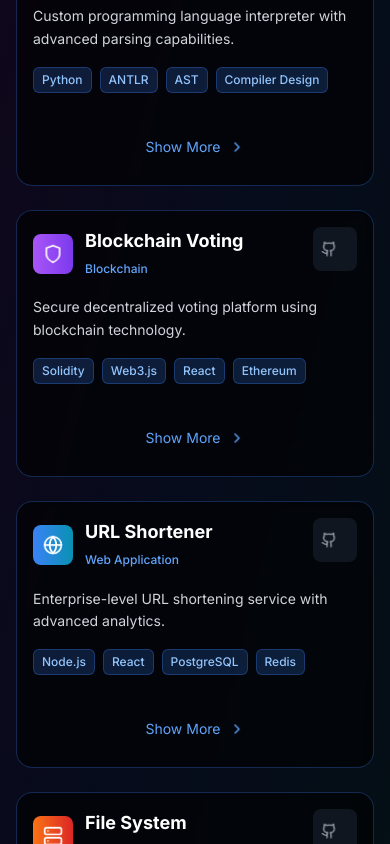
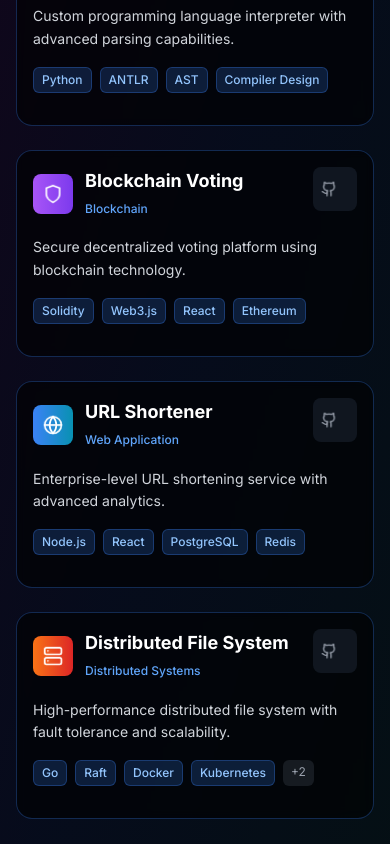
Before and after one commit to cLLeB/portfolio, a Next.js app: page / in a window 390 px wide. Shown: the part 4620-5464 px from the top of the page. Built offline with nearby package versions, Linux system fonts and the light colour scheme.

Commit message:
feat: mobile-projects

```diff
--- a/src/components/MobileProjectCards.tsx
+++ b/src/components/MobileProjectCards.tsx
@@ -6,23 +6,17 @@ import {
   Github,
   ExternalLink,
   Server,
-  Database,
-  Smartphone,
   Globe,
   Code,
   Shield,
   ChevronRight,
-  Star,
 } from "lucide-react";
-import { useState } from "react";
 
 const MobileProjectCards = () => {
   const [ref, inView] = useInView({
     triggerOnce: true,
     threshold: 0.1,
   });
-
-  const [expandedCard, setExpandedCard] = useState<number | null>(null);
 
   const containerVariants = {
     hidden: { opacity: 0 },
@@ -119,7 +113,7 @@ const MobileProjectCards = () => {
     },
     {
       title: "Distributed File System",
-      shortTitle: "File System",
+      shortTitle: " Distributed File System",
       description:
         "A high-performance, fault-tolerant distributed file storage system built with Go. Implements the Raft consensus algorithm for distributed coordination and provides enterprise-grade security and scalability.",
       shortDesc:
@@ -281,72 +275,6 @@ const MobileProjectCards = () => {
                     </span>
                   )}
                 </div>
-
-                {/* Expandable Features */}
-                <motion.div
-                  initial={false}
-                  animate={{
-                    height: expandedCard === index ? "auto" : 0,
-                    opacity: expandedCard === index ? 1 : 0,
-                  }}
-                  transition={{ duration: 0.3, ease: "easeInOut" }}
-                  className="overflow-hidden"
-                >
-                  {expandedCard === index && (
-                    <div className="pt-4 border-t border-gray-700/50">
-                      <h4 className="text-sm font-semibold text-white mb-3 flex items-center gap-2">
-                        <Star size={14} className="text-yellow-400" />
-                        Key Features
-                      </h4>
-                      <ul className="space-y-2">
-                        {project.features.map((feature, featureIndex) => (
-                          <motion.li
-                            key={featureIndex}
-                            className="flex items-start text-sm text-gray-300"
-                            initial={{ opacity: 0, x: -10 }}
-                            animate={{ opacity: 1, x: 0 }}
-                            transition={{ delay: featureIndex * 0.1 }}
-                          >
-                            <div className="w-1.5 h-1.5 bg-blue-400 rounded-full mr-3 mt-2 flex-shrink-0"></div>
-                            {feature}
-                          </motion.li>
-                        ))}
-                      </ul>
-
-                      {/* Additional Project Info */}
-                      <div className="mt-4 pt-3 border-t border-gray-700/30">
-                        <div className="flex flex-wrap gap-2">
-                          <span className="text-xs text-gray-400">
-                            Category:
-                          </span>
-                          <span className="text-xs text-blue-400 font-medium">
-                            {project.category}
-                          </span>
-                        </div>
-                      </div>
-                    </div>
-                  )}
-                </motion.div>
-
-                {/* Expand Button */}
-                <motion.button
-                  onClick={() =>
-                    setExpandedCard(expandedCard === index ? null : index)
-                  }
-                  className="w-full mt-4 py-2 text-sm text-blue-400 hover:text-blue-300 transition-colors duration-300 flex items-center justify-center gap-2"
-                  whileHover={{ scale: 1.02 }}
-                  whileTap={{ scale: 0.98 }}
-                >
-                  <span>
-                    {expandedCard === index ? "Show Less" : "Show More"}
-                  </span>
-                  <motion.div
-                    animate={{ rotate: expandedCard === index ? 90 : 0 }}
-                    transition={{ duration: 0.3 }}
-                  >
-                    <ChevronRight size={16} />
-                  </motion.div>
-                </motion.button>
               </div>
 
               {/* Hover Gradient Overlay */}
```
